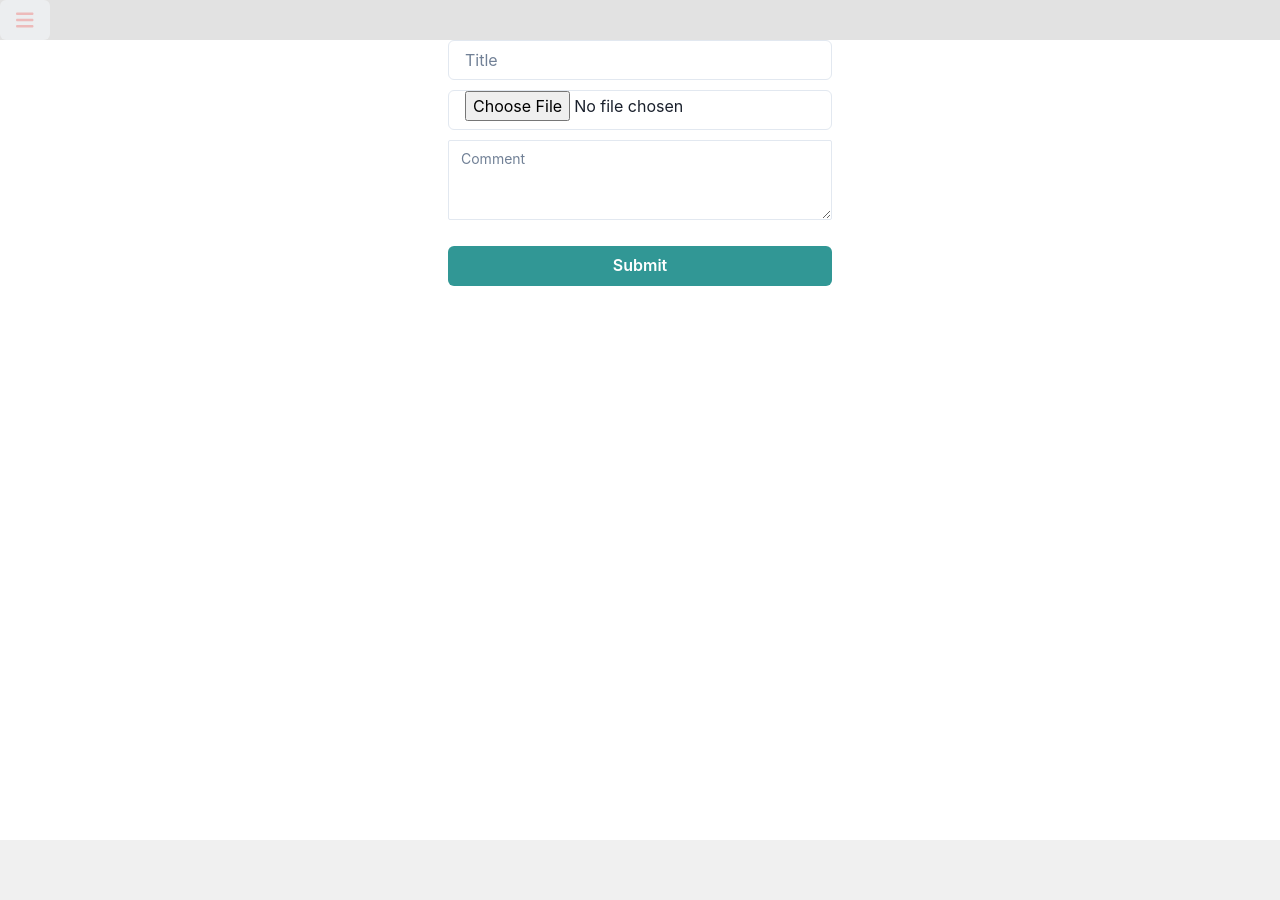
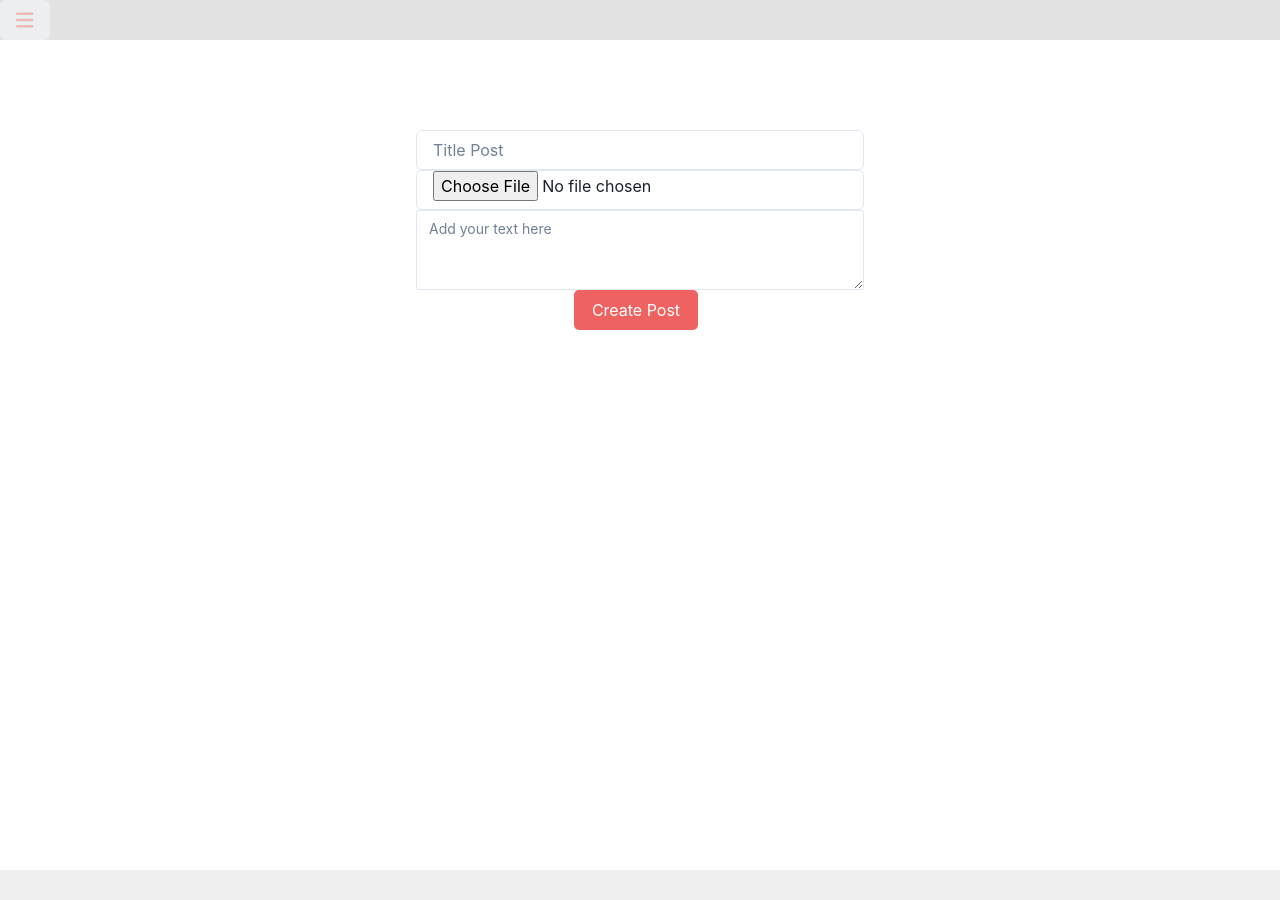
Before and after one commit to AdrianRgGit/Social_Network_Front_ReactRedux, a React (Vite) app: page /addpost in a window 1280 px wide. Before the commit the page ends 840 px from the top, so only its background shows below. Built offline with nearby package versions, Linux system fonts and the light colour scheme; sample sign-in values are in the browser's storage.

Commit message:
styled addPost

```diff
--- a/src/components/Login/Login.jsx
+++ b/src/components/Login/Login.jsx
@@ -123,12 +123,12 @@ const Login = () => {
             </section>
           </div>
           <div className="form-data">
-            <form class="form" onSubmit={onSubmit}>
+            <form className="form" onSubmit={onSubmit}>
               <p id="heading">Login</p>
-              <div class="field">
+              <div className="field">
                 <FontAwesomeIcon icon={faAt} style={{ color: "#3c5b90" }} />
                 <input
-                  class="input-field"
+                  className="input-field"
                   type="email"
                   name="email"
                   value={email}
@@ -137,10 +137,10 @@ const Login = () => {
                   required
                 />
               </div>
-              <div class="field">
+              <div className="field">
                 <FontAwesomeIcon icon={faLock} style={{ color: "#3c5b90" }} />
                 <input
-                  class="input-field"
+                  className="input-field"
                   type="password"
                   name="password"
                   value={password}
@@ -149,12 +149,12 @@ const Login = () => {
                   required
                 />
               </div>
-              <div class="container-btn">
-                <button class="button1" type="submit">
+              <div className="container-btn">
+                <button className="button1" type="submit">
                   Login
                 </button>
                 <button
-                  class="button2"
+                  className="button2"
                   onClick={() => {
                     setTimeout(() => {
                       navigate("/register");
--- a/src/components/Posts/AddPost/AddPost.jsx
+++ b/src/components/Posts/AddPost/AddPost.jsx
@@ -83,13 +83,14 @@ const AddPost = () => {
   };
 
   return (
+    <div className="container-addPost">
     <div className="form-container">
-      <form onSubmit={onSubmit} className="form">
+      <form onSubmit={onSubmit} className="form-post">
         <FormControl className="form-title-container">
           <Input
             type="text"
             name="title"
-            placeholder="Title"
+            placeholder="Title Post"
             onChange={onChange}
           />
         </FormControl>
@@ -114,16 +115,17 @@ const AddPost = () => {
 
         <Textarea
           name="body"
-          placeholder="Comment"
+          placeholder="Add your text here"
           size="sm"
           resize={resize}
           onChange={onChange}
         />
 
-        <Button mt={4} colorScheme="teal" type="submit">
-          Submit
-        </Button>
+<button className="button1" type="submit">
+                  Create Post
+                </button>
       </form>
+    </div>
     </div>
   );
 };
--- a/src/components/Posts/AddPost/AddPost.scss
+++ b/src/components/Posts/AddPost/AddPost.scss
@@ -3,6 +3,10 @@
 .form-container {
   margin: auto;
   max-width: 448px;
+}
+
+.form-post{
+  margin-top: 60px;
 }
 
 .uploaded-media {
@@ -11,3 +15,9 @@
   width: 100%;
   display: block;
 }
+
+.container-addPost{
+  display: flex;
+  justify-content: center;
+  margin: 30px;
+}
```
